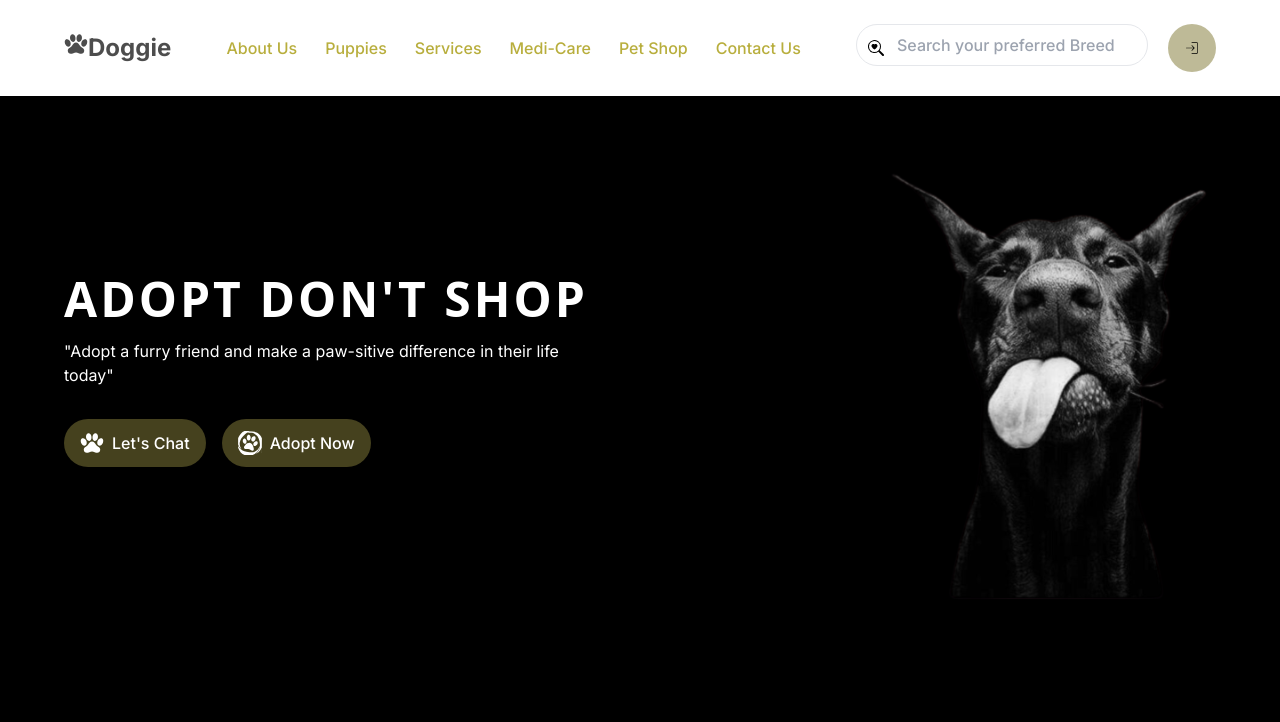
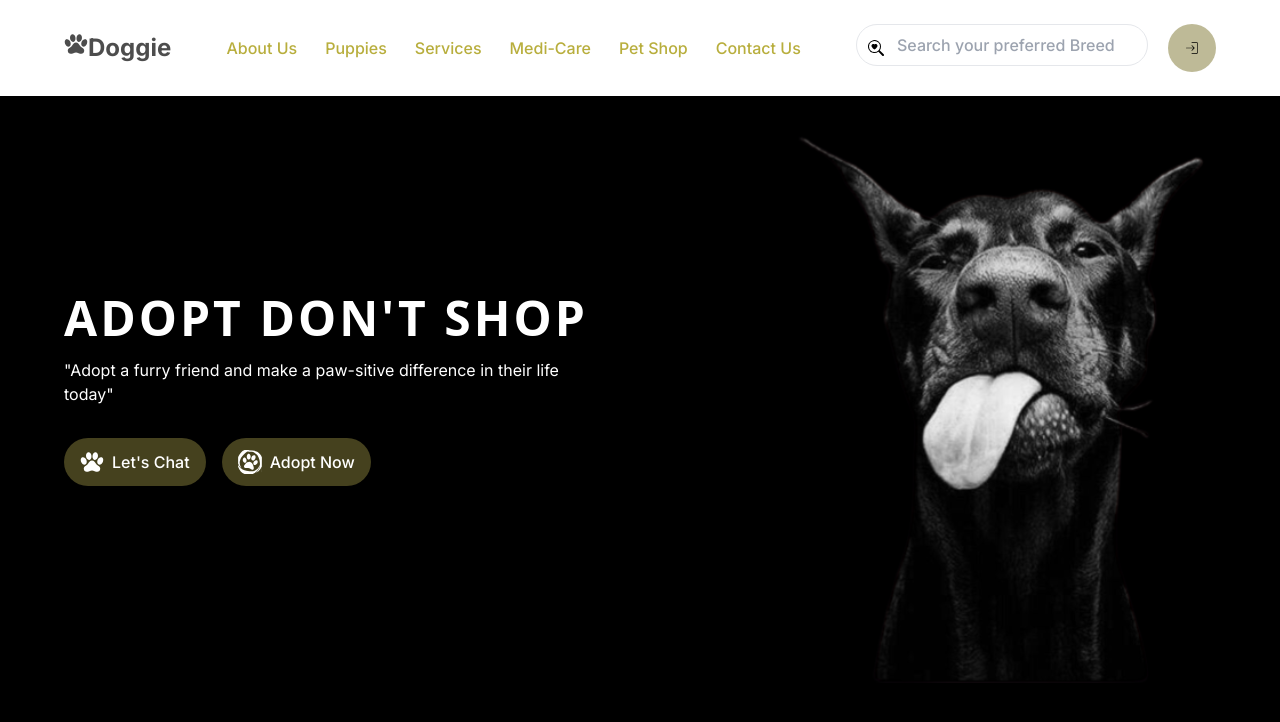
Before and after one commit to Muees99/Pet-Adoption, a Next.js app: page / in a window 1280 px wide. Shown: the top 722 px of the page. Built offline with nearby package versions, Linux system fonts and the light colour scheme.

Commit message:
Hero Image

```diff
--- a/app/components/Hero/index.tsx
+++ b/app/components/Hero/index.tsx
@@ -72,7 +72,7 @@ function Hero() {
                     alt=" header banner"
                     // width={696}
                     // height={250}
-                    width={350}
+                    width={450}
                     height={350}
                     priority
                   />
```
